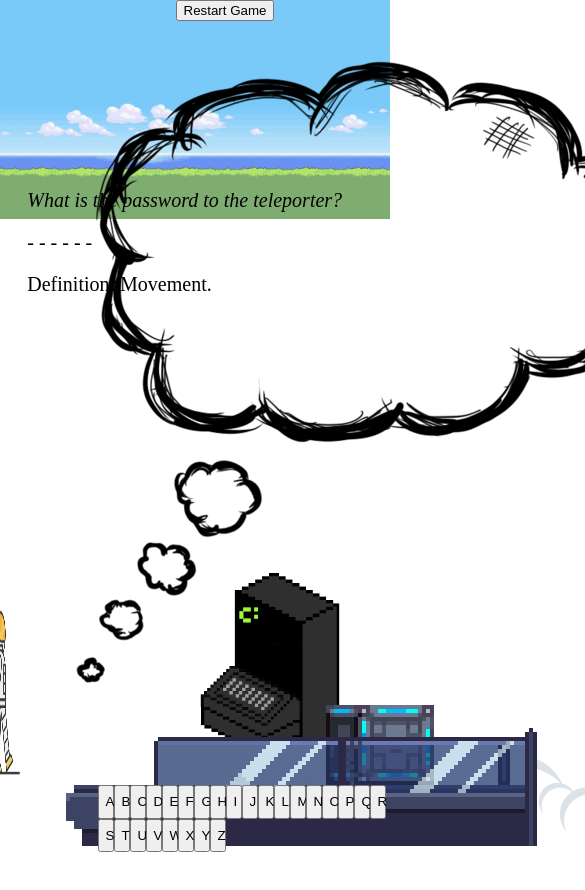
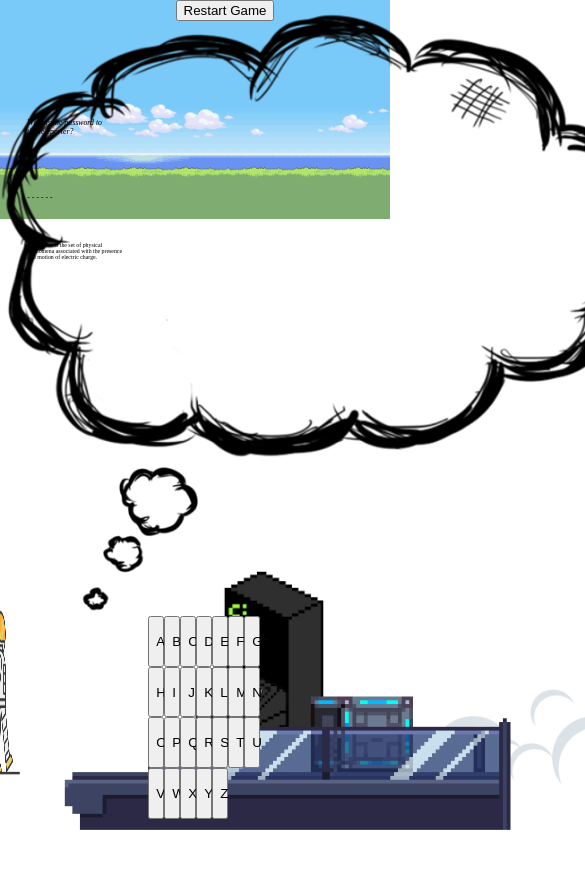
Before and after one commit to SWL-01/hangman-project, a plain HTML site: page index.html in a window 390 px wide. Both pictures are taken after a click on the button "Start Game". Shown: the top 890 px of the page, 585 px wide, since content can reach past the window. Drawn offline with Linux system fonts and the light colour scheme.

Commit message:
mobile friendly upgrades

```diff
--- a/Scripts/script.js
+++ b/Scripts/script.js
@@ -4,8 +4,8 @@ const OPENOFFSET = 0.30; //Reduces the opening warning volume.
 const SHAKE = 0.25; //Shake value.
 
 let lastStride = "R"; //The last leg the player swung to walk, maintains consistent walking animation.
-let player = {x: -5, y: 72, textX: 7, bubbleX: -4, platX: 11, platY: 65}; //Players location on the screen
-let origin = {x: -5, y: 72, textX: 7, bubbleX: -4, platX: 11, platY: 65}; //For restarting back to origin positions.
+let player = {x: -5, y: 72, textX: 7, bubbleX: 0, platX: 11, platY: 65}; //Players location on the screen
+let origin = {x: -5, y: 72, textX: 7, bubbleX: 0, platX: 11, platY: 65}; //For restarting back to origin positions.
 let tries = 7; //Number of tries used by the player.
 let stopMoveFlag = false; //Controls player motion
 let stepCount = 0; //At 3 steps, player reaches computer and the game screen appears on a delay.
@@ -49,7 +49,7 @@ function restart() {
     tries = 7;
     shakeCount = 3000;
 
-    player = {x: -5, y: 72, textX: 7, bubbleX: -4, platX: 11, platY: 65};
+    player = {x: -5, y: 72, textX: 7, bubbleX: 0, platX: 11, platY: 65};
 
     document.getElementById("player").style.left = origin.x + "vw";
     document.getElementById("thought").style.left = origin.bubbleX + "vw";
@@ -67,6 +67,10 @@ function restart() {
       }
 
     startGame();
+}
+
+function endClick() {
+
 }
 //Part ! ---------------------------------------------------------------
 
@@ -257,6 +261,10 @@ function win() {
     setTimeout(function () {
         teleport();
     }, 3000);
+
+    setTimeout(function () {
+        shake();
+    }, 3700);
 }
 //Part C ---------------------------------------------------------------
 
--- a/index.html
+++ b/index.html
@@ -9,22 +9,22 @@
                 background-image: url(Images/main.png);
                 background-size: cover;
                 background-repeat: no-repeat;
-
             }
             .dead {
                 background-color:darkslategrey;
                 color: white;
-                width: 2vw;
-                height: 4vh;
+                width: 4vw;
+                height: 6vh;
             }
             .btnz {
-                width: 2vw;
-                height: 4vh;
+                width: 4vw;
+                height: 6vh;
             }
             #buttons {
                 position: absolute;
-                top: 93vh;
-                left: 25vw;
+                top: 73vh;
+                width: 30vw;
+                left: 38vw;
                 z-index: 4;
             }
             #player {
@@ -36,8 +36,9 @@
             }
             #rocket {
                 position: absolute;
-                top:15vh;
+                top:22vh;
                 left:60vw;
+                height: 80%;
             }
             #port {
                 position: absolute;
@@ -52,6 +53,7 @@
                 position: absolute;
                 top:65vh;
                 left:11vw;
+                height: 35%;
                 z-index: 2;
             }
             #game {
@@ -59,13 +61,18 @@
                 visibility: hidden;
                 top:22vh;
                 left:50vw;
+                width: 40vw;
+                height: 50vh;
             }
             #box {
                 position: absolute;
                 visibility: hidden;
                 z-index: 5;
-                top:34vh;
+                font-size: 1.5vw;
+                top:42vh;
                 left:50vw;
+                width: 15vw;
+                height: 3vh;
                 background-color: black;
                 color: lime;
             }
@@ -85,29 +92,36 @@
             #quest{
                 position: absolute;
                 visibility: hidden;
-                top: 20vh;
+                top: 13vh;
                 left:7vw;
-                font-size: 20px;
+                font-size: 2vw;
+                height: 85%;
+                width: 20%;
             }
             #dash {
                 position: absolute;
                 visibility: hidden;
-                top: 25vh;
+                top: 22vh;
                 left:7vw;
-                font-size: 20px;
+                font-size: 2vw;
+                height: 85%;
+                width: 20%;
             }
             #define {
                 position: absolute;
                 visibility: hidden;
-                top: 30vh;
+                top: 28vh;
                 left:7vw;
-                font-size: 20px;
+                font-size: 1.5vw;
+                height: 85%;
+                width: 25%;
             }
             #thought {
                 position: absolute;
                 visibility: hidden;
                 top:-2vh;
-                left:-4vw;
+                left:0vw;
+                height: 85%;
             }
         </style>
     </head>
@@ -119,15 +133,17 @@
 
         <img id="player" src="Images/start.png">
         <img id="rocket" src="Images/rocket.png">
-        <img id="thought" src="Images/think.png">
+        <img id="rocket" src="Images/rocket.png">
+        <img id="thought" src="Images/thinker.png">
 
         <div id="screen">
             <p id="quest"><i>What is the password to the teleporter?</i></p>
             <p id="dash"></p>
-            <p id="define">Definition: Movement.</p>
-            <img id="game" src="Images/gamescreen.png">
-            <input type="text" id="box" onkeydown="enterPassword(this)">
+            <p id="define">Definition: is the set of physical phenomena associated with the presence and motion of electric charge.</p>
         </div>
+
+        <img id="game" src="Images/gamescreen.png">
+        <input type="text" id="box" onkeydown="enterPassword(this)">
 
         <img id="port">
         <img id="platform" src="Images/platform.png">
```
Also changed, not shown: Images/IMGBIN_rocket-launch-project-portfolio-management-png_EntiEEW4.png (added), Images/smoke.png (added), Images/thinker.png (added), Images/water.png (added), 2 other files.
